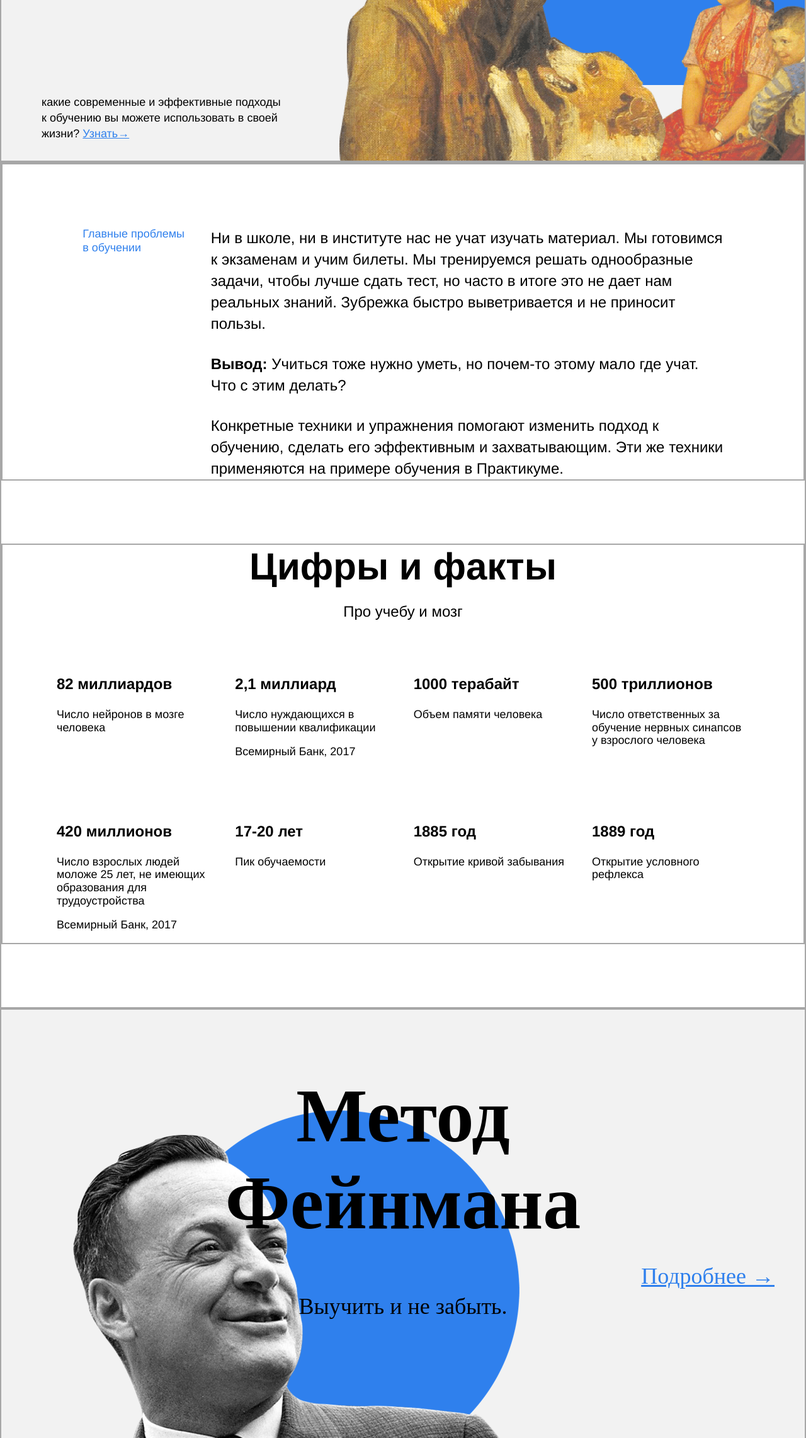
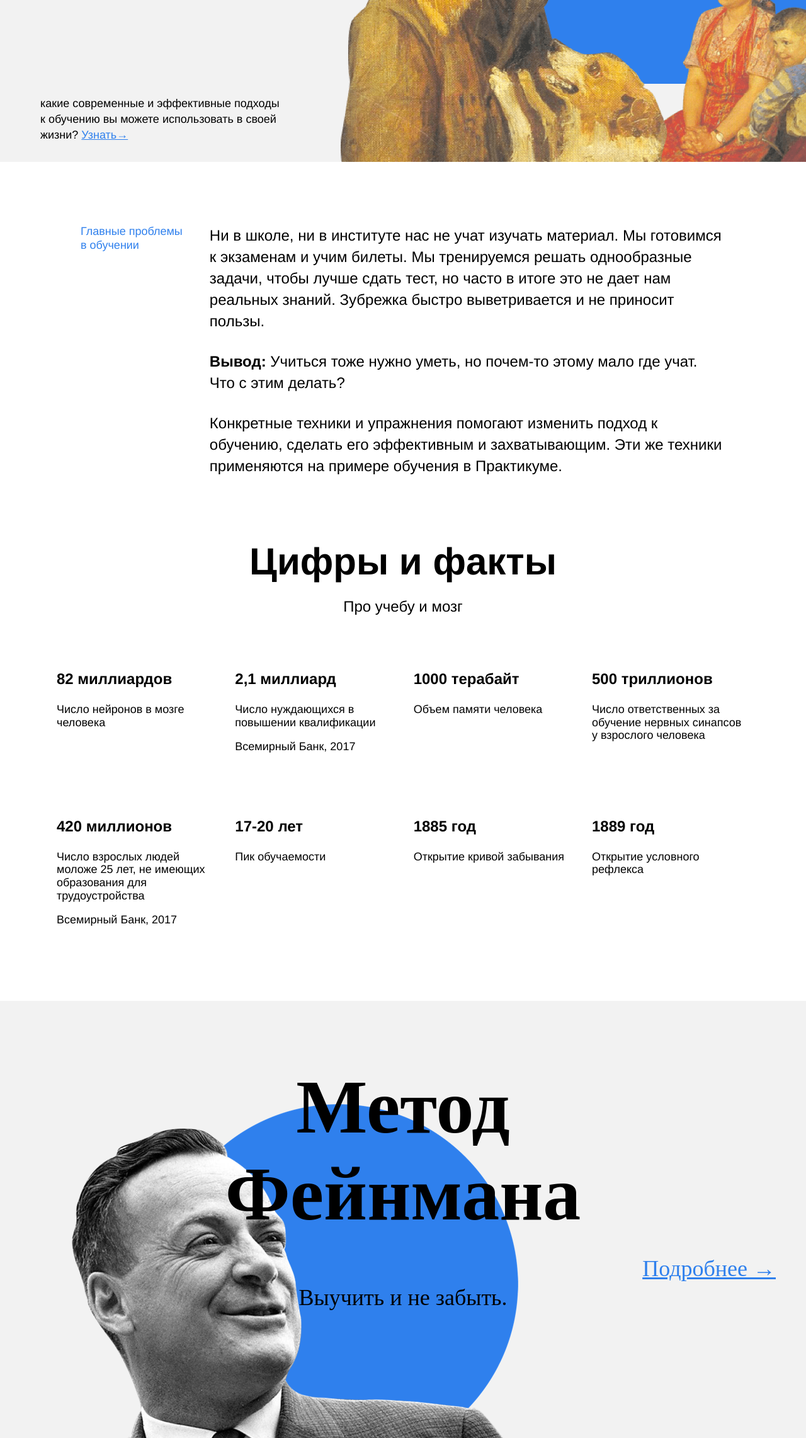
Before and after one commit to JohnnieHurricane/how-to-learn, a plain HTML site: page index.html in a window 1280 px wide. Shown: the part 517-2800 px from the top of the page at 63% size. Drawn offline with Linux system fonts and the light colour scheme.

Commit message:
before firs review

```diff
--- a/styles/style.css
+++ b/styles/style.css
@@ -21,8 +21,8 @@
   justify-content: center;
   background-color: #f2f2f2;
   z-index: -1;
-  border: #a7a7a7 2px solid;
-  box-sizing:border-box;
+  /*border: #a7a7a7 2px solid;
+  box-sizing:border-box;*/
 }
 
 .logo_place_header {
@@ -86,8 +86,8 @@ right: 0;
 .content {
   min-width: 1100px;
   max-width: 1600px;
-  border: #a7a7a7 2px solid;
-  box-sizing:border-box;
+  /*border: #a7a7a7 2px solid;
+  box-sizing:border-box;*/
 }
 
 .description {
@@ -95,8 +95,8 @@ right: 0;
   padding-top: 100px;
   justify-content: center;
   width: 100%;
-  border: #a7a7a7 2px solid;
-  box-sizing:border-box;
+  /*border: #a7a7a7 2px solid;
+  box-sizing:border-box;*/
 }
 
 .two-columns {
@@ -149,9 +149,8 @@ justify-content: center;
 margin: 100px auto;
 flex-direction: column;
 align-items: center;
-border: #a7a7a7 2px solid;
-box-sizing:border-box;
-
+/*border: #a7a7a7 2px solid;
+box-sizing:border-box;*/
 }
 
 .section-title {
@@ -206,8 +205,8 @@ font-weight: normal;
   height: 100%;
   max-width: 1600px;
   background: #f2f2f2 url("../images/feynman.png") no-repeat left bottom;
-  border: #a7a7a7 2px solid;
-  box-sizing:border-box;
+  /*border: #a7a7a7 2px solid;
+  box-sizing:border-box;*/
   margin: 0 auto;
 }
 
@@ -249,8 +248,8 @@ font-weight: normal;
   z-index: -1;
   overflow: hidden;
   align-items:center;
-  border: #a7a7a7 2px solid;
-  box-sizing:border-box;
+  /*border: #a7a7a7 2px solid;
+  box-sizing:border-box;*/
   margin: 0 auto;
 }
 
```
